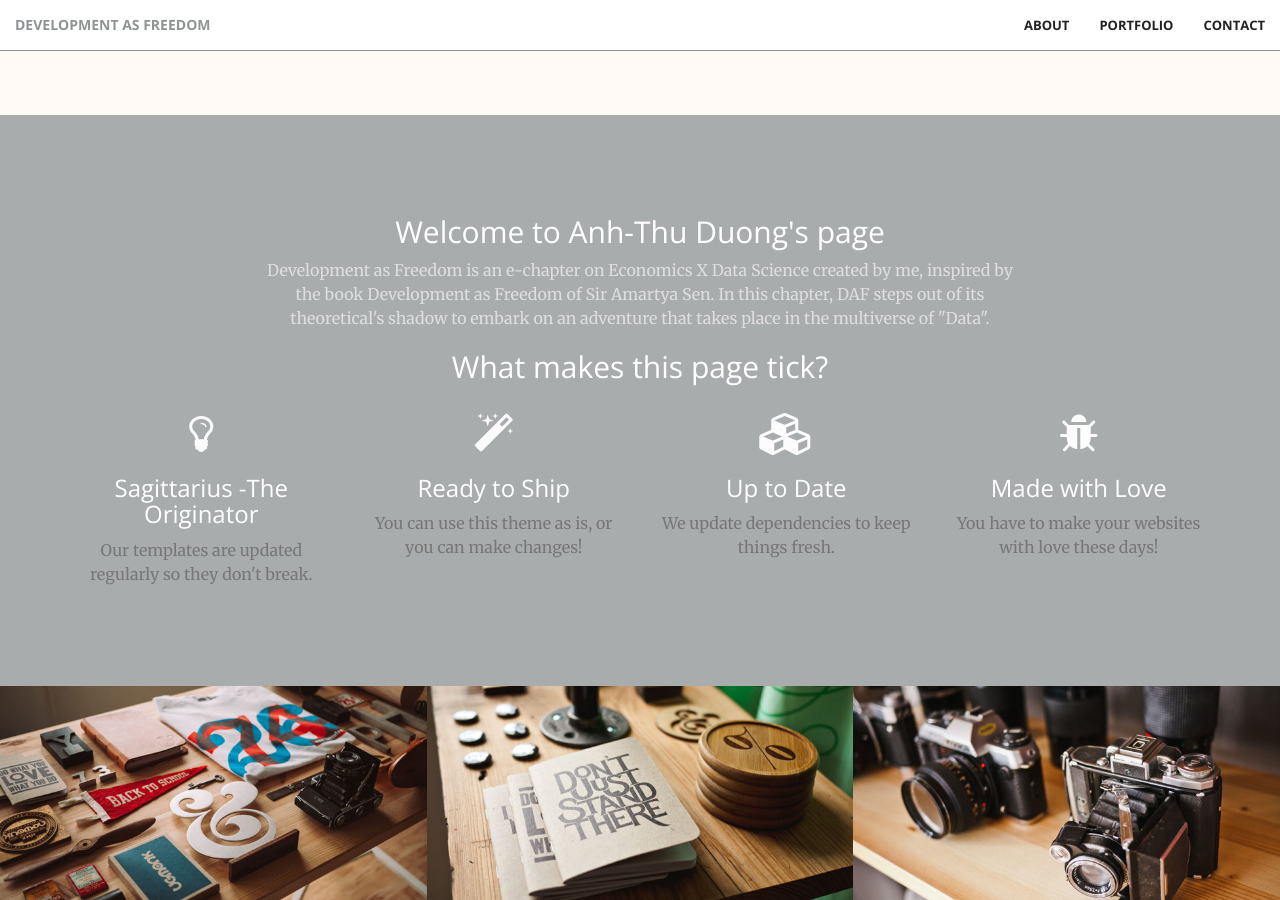
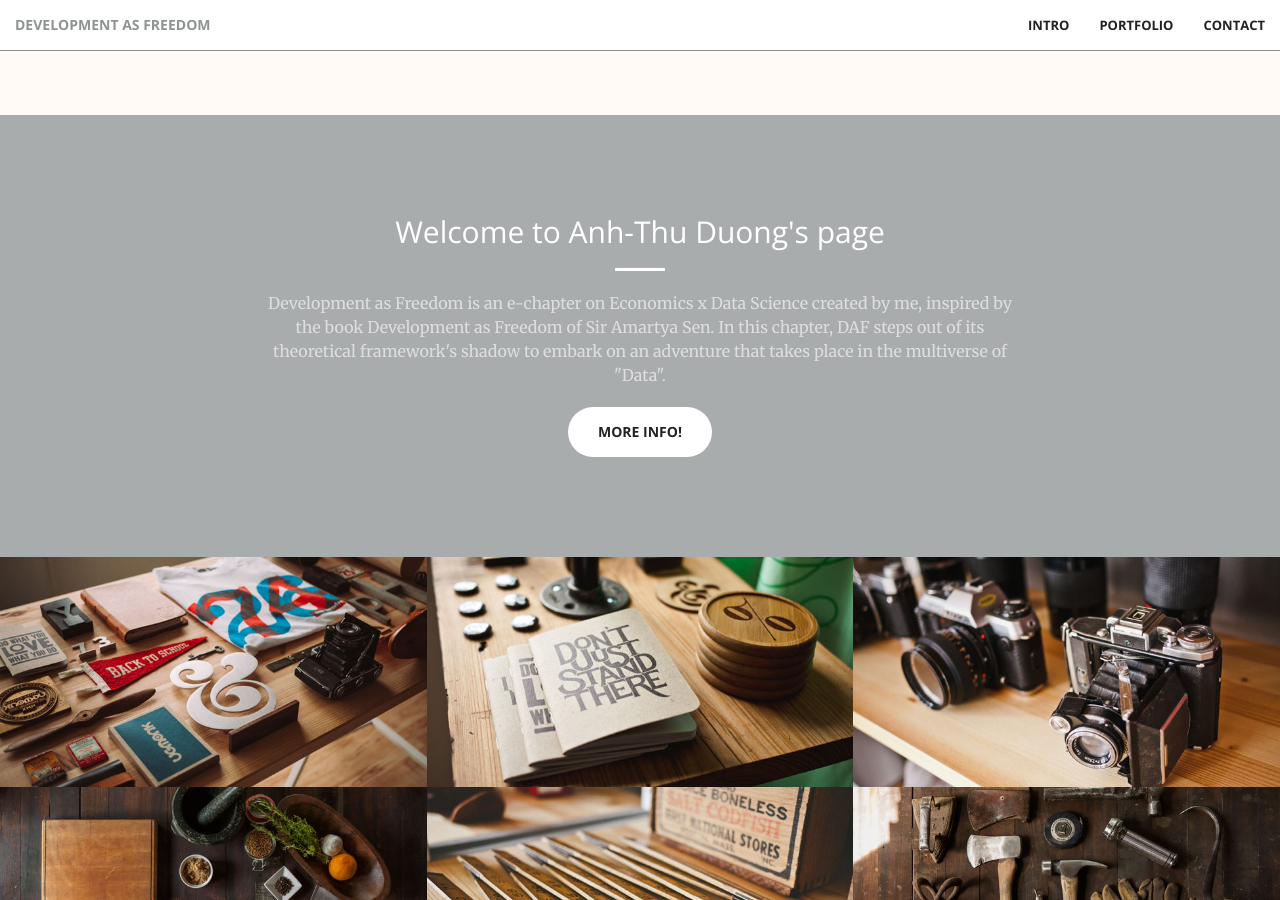
Before and after one commit to non-ceterisparibus/non-ceterisparibus.github.io, a Jekyll site: the page built from index.html, in a window 1280 px wide and 900 px high, scrolled down 785 px. Built offline with Jekyll 4.4.1, drawn with Linux system fonts in a browser that asks for light colours.

Commit message:
new format

```diff
--- a/_includes/call-to-action.html
+++ b/_includes/call-to-action.html
@@ -1,29 +1,28 @@
-<section class="bg-primary" id="about">
+<section class="bg-primary" id="intro">
     <div class="container">
         <div class="row">
             <div class="col-lg-8 col-lg-offset-2 text-center">
                 <h2 class="section-heading">Welcome to Anh-Thu Duong's page</h2>
-                <!-- <hr class="light"> -->
-                <!-- <p class="text-faded">Welcome to Anh-Thu Duong's page.</p> -->
-                <p class="text-faded">Development as Freedom is an e-chapter on Economics X Data Science created by me, inspired by the book Development as Freedom of Sir Amartya Sen. In this chapter, DAF steps out of its theoretical's shadow to embark on an adventure that takes place in the multiverse of "Data".</p>
-                <!-- <a href="#" class="btn btn-default btn-xl">Get Started!</a> -->
+                <hr class="light">
+                <p class="text-faded">Development as Freedom is an e-chapter on Economics x Data Science created by me, inspired by the book Development as Freedom of Sir Amartya Sen. In this chapter, DAF steps out of its theoretical framework's shadow to embark on an adventure that takes place in the multiverse of "Data".</p>
+                <a href="#" class="btn btn-default btn-xl">More Info!</a>
             </div>
         </div>
     </div>
-    <div class="container">
+    <!-- <div class="container">
         <div class="row">
             <div class="col-lg-12 text-center">
                 <h2 class="section-heading">What makes this page tick?</h2>
-                <!-- <hr class="primary"> -->
+                <hr class="primary">
             </div>
         </div>
-    </div>
-    <div class="container">
+    </div> -->
+    <!-- <div class="container">
         <div class="row">
             <div class="col-lg-3 col-md-6 text-center">
                 <div class="service-box">
                     <i class="fa fa-3x fa-lightbulb-o  wow bounceIn text-white" data-wow-delay=".1s"></i>
-                    <h3>Sagittarius -The Originator</h3>
+                    <h3>The Originator</h3>
                     <p class="text-muted">Our templates are updated regularly so they don't break.</p>
                 </div>
             </div>
@@ -49,5 +48,5 @@
                 </div>
             </div>
         </div>
-    </div>
+    </div> -->
 </section>
--- a/_includes/contact.html
+++ b/_includes/contact.html
@@ -8,7 +8,7 @@
             </div>
         <div class="col-lg-2 col-lg-offset-2 text-center">
             <a href="https://twitter.com/duongthuvn">
-                <i class="fa fa-twitter fa-3x wow bounceIn" data-wow-delay=".1s"></i>
+                <i class="fa fa-twitter fa-2x wow bounceIn" data-wow-delay=".1s"></i>
                 <p>Tweet me</p>
             </a>
         </div>
--- a/_includes/nav.html
+++ b/_includes/nav.html
@@ -15,7 +15,7 @@
         <div class="collapse navbar-collapse" id="bs-example-navbar-collapse-1">
             <ul class="nav navbar-nav navbar-right">
                 <li>
-                    <a class="page-scroll" href="#about">About</a>
+                    <a class="page-scroll" href="#intro">Intro</a>
                 </li>
                 <li>
                     <a class="page-scroll" href="#portfolio">Portfolio</a>
```
